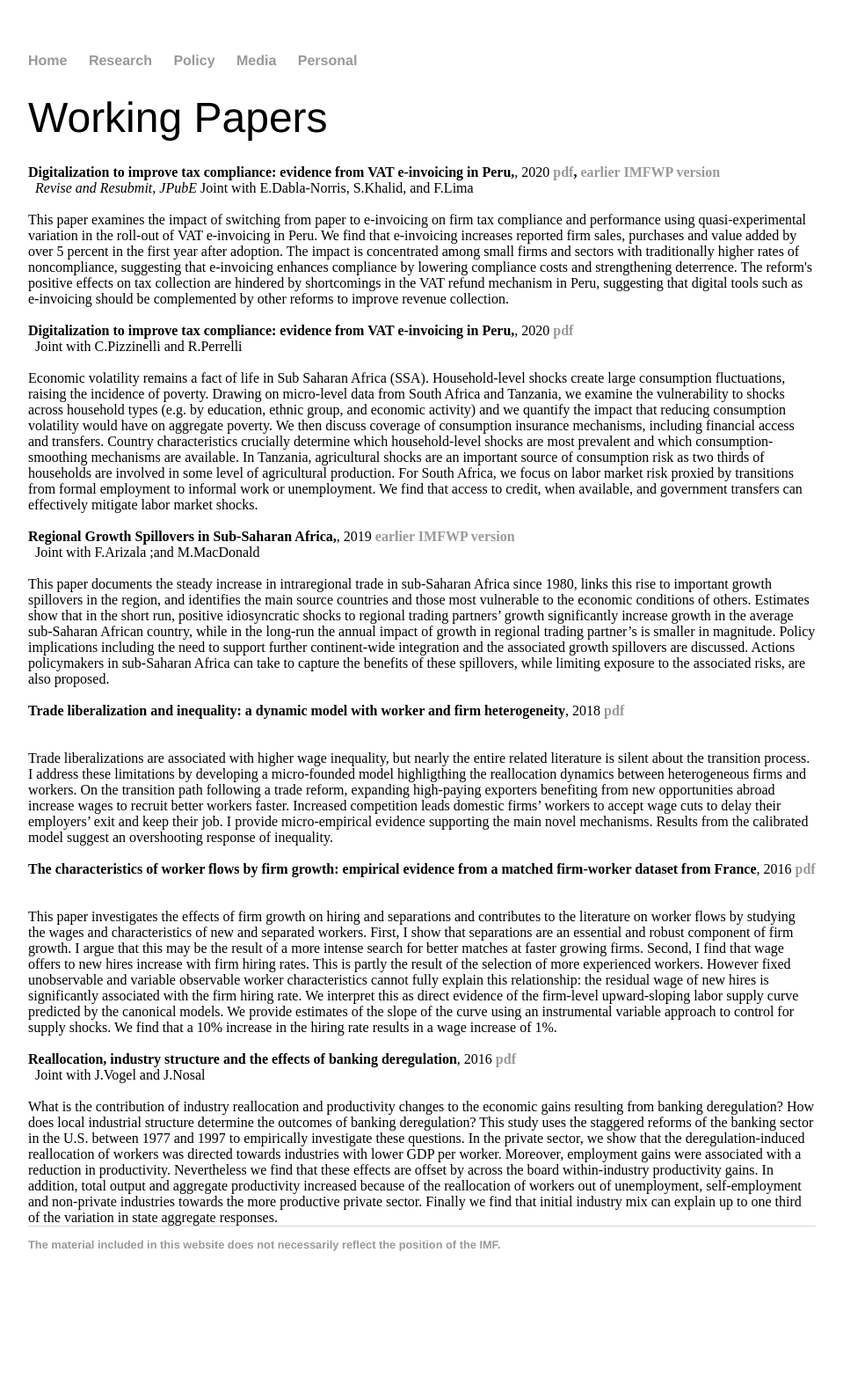
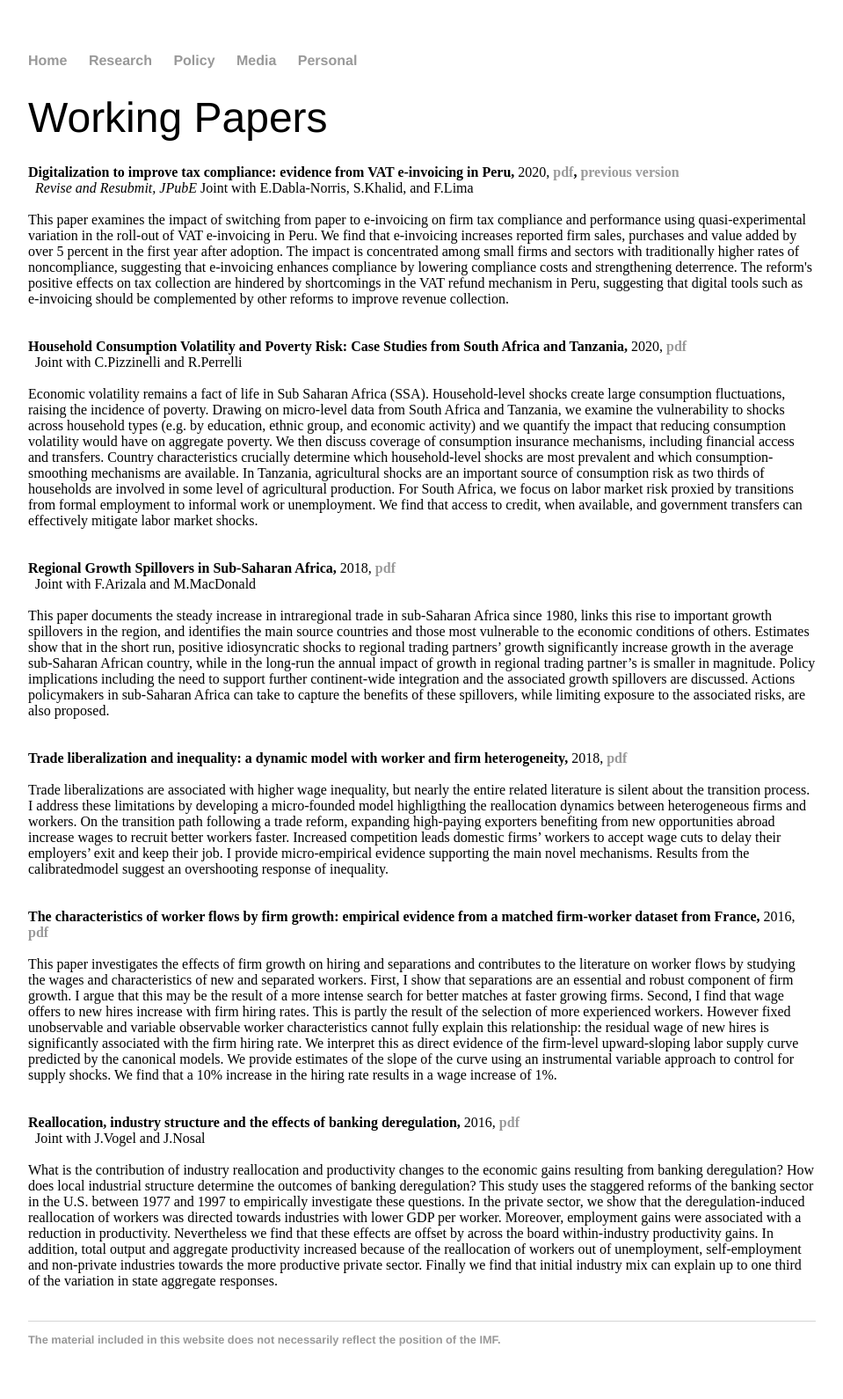
Before and after one commit to matthieubellon/matthieubellon.github.io, a Jekyll site: the page built from research/index.html, in a window 1280 px wide. Shown: the whole page at 88% size, without its empty margins (160-1119 px from the left). Built offline with Jekyll 4.4.1, drawn with Linux system fonts in a browser that asks for light colours; before the commit the page ends 1482 px from its top, so only the background shows below that.

Commit message:
Update index.html

```diff
--- a/research/index.html
+++ b/research/index.html
@@ -5,58 +5,46 @@ title: Matthieu Bellon, Economist
 <h1 id="Research_Papers">Working Papers</h1>
 <div class="pad-body">
 
-<br><strong>Digitalization to improve tax compliance: evidence from VAT e-invoicing in Peru,</strong>, 2020 <strong>
+<br><strong>Digitalization to improve tax compliance: evidence from VAT e-invoicing in Peru,</strong> 2020, <strong>
 <a href="/docs/Peru_einvoicing.pdf">pdf</a>,
-<a href="https://www.imf.org/en/Publications/WP/Issues/2019/11/01/Digitalization-to-Improve-Tax-Compliance-Evidence-from-VAT-e-Invoicing-in-Peru-48672">earlier IMFWP version</a></strong>
+<a href="https://www.imf.org/en/Publications/WP/Issues/2019/11/01/Digitalization-to-Improve-Tax-Compliance-Evidence-from-VAT-e-Invoicing-in-Peru-48672">previous version</a></strong>
 <br>&nbsp; <em> Revise and Resubmit, JPubE</em>  Joint with E.Dabla-Norris, S.Khalid, and F.Lima
 <br>
 <br>This paper examines the impact of switching from paper to e-invoicing on firm tax compliance and performance using quasi-experimental variation in the roll-out of VAT e-invoicing in Peru. We find that e-invoicing increases reported firm sales, purchases and value added by over 5 percent in the first year after adoption. The impact is concentrated among small firms and sectors with traditionally higher rates of noncompliance, suggesting that e-invoicing enhances compliance by lowering compliance costs and strengthening deterrence. The reform's positive effects on tax collection are hindered by shortcomings in the VAT refund mechanism in Peru, suggesting that digital tools such as e-invoicing should be complemented by other reforms to improve revenue collection.
 <br>
-
-<br><strong>Digitalization to improve tax compliance: evidence from VAT e-invoicing in Peru,</strong>, 2020 <strong>
+<br>
+<br><strong>Household Consumption Volatility and Poverty Risk: Case Studies from South Africa and Tanzania,</strong> 2020, <strong>
 <a href="https://www.imf.org/en/Publications/WP/Issues/2020/03/06/Household-Consumption-Volatility-and-Poverty-Risk-Case-Studies-from-South-Africa-and-Tanzania-48965">pdf</a></strong>
 <br>&nbsp; Joint with C.Pizzinelli and R.Perrelli
 <br>
 <br>Economic volatility remains a fact of life in Sub Saharan Africa (SSA). Household-level shocks create large consumption fluctuations, raising the incidence of poverty. Drawing on micro-level data from South Africa and Tanzania, we examine the vulnerability to shocks across household types (e.g. by education, ethnic group, and economic activity) and we quantify the impact that reducing consumption volatility would have on aggregate poverty. We then discuss coverage of consumption insurance mechanisms, including financial access and transfers. Country characteristics crucially determine which household-level shocks are most prevalent and which consumption-smoothing mechanisms are available. In Tanzania, agricultural shocks are an important source of consumption risk as two thirds of households are involved in some level of agricultural production. For South Africa, we focus on labor market risk proxied by transitions from formal employment to informal work or unemployment. We find that access to credit, when available, and government transfers can effectively mitigate labor market shocks.
 <br>
-
-<br><strong>Regional Growth Spillovers in Sub-Saharan Africa,</strong>, 2019 <strong>
-<a href="https://www.imf.org/en/Publications/WP/Issues/2019/07/24/Regional-Growth-Spillovers-in-Sub-Saharan-Africa-47005">earlier IMFWP version</a></strong>
-<br>&nbsp; Joint with F.Arizala ;and M.MacDonald
+<br>
+<br><strong>Regional Growth Spillovers in Sub-Saharan Africa,</strong> 2018, <strong>
+<a href="https://www.imf.org/en/Publications/WP/Issues/2019/07/24/Regional-Growth-Spillovers-in-Sub-Saharan-Africa-47005">pdf</a></strong>
+<br>&nbsp; Joint with F.Arizala and M.MacDonald
 <br>
 <br>This paper documents the steady increase in intraregional trade in sub-Saharan Africa since 1980, links this rise to important growth spillovers in the region, and identifies the main source countries and those most vulnerable to the economic conditions of others. Estimates show that in the short run, positive idiosyncratic shocks to regional trading partners’ growth significantly increase growth in the average sub-Saharan African country, while in the long-run the annual impact of growth in regional trading partner’s is smaller in magnitude. Policy implications including the need to support further continent-wide integration and the associated growth spillovers are discussed. Actions policymakers in sub-Saharan Africa can take to capture the benefits of these spillovers, while limiting exposure to the associated risks, are also proposed.
 <br>
-
-
-<br><strong>Trade liberalization and inequality: a dynamic model with worker and firm heterogeneity</strong>, 2018 <strong>
+<br>
+<br><strong>Trade liberalization and inequality: a dynamic model with worker and firm heterogeneity,</strong> 2018, <strong>
 <a href="/docs/TradeLiberalizationInequalityDynamics2018.pdf">pdf</a></strong><br>
 &nbsp;
+<br>Trade liberalizations are associated with higher wage inequality, but nearly the entire related literature is silent about the transition process. I address these limitations by developing a micro-founded model highligthing the reallocation dynamics between heterogeneous firms and workers. On the transition path following a trade reform, expanding high-paying exporters benefiting from new opportunities abroad increase wages to recruit better workers faster. Increased competition leads domestic firms’ workers to accept wage cuts to delay their employers’ exit and keep their job. I provide micro-empirical evidence supporting the main novel mechanisms. Results from the calibratedmodel suggest an overshooting response of inequality.
 <br>
-<br>Trade liberalizations are associated with higher wage inequality, but nearly
-the entire related literature is silent about the transition process. I address these
-limitations by developing a micro-founded model highligthing the reallocation
-dynamics between heterogeneous firms and workers. On the transition
-path following a trade reform, expanding high-paying exporters benefiting
-from new opportunities abroad increase wages to recruit better workers faster.
-Increased competition leads domestic firms’ workers to accept wage cuts to
-delay their employers’ exit and keep their job. I provide micro-empirical evidence
-supporting the main novel mechanisms. Results from the calibrated
-model suggest an overshooting response of inequality.
 <br>
-
-
-<br><strong>The characteristics of worker flows by firm growth: empirical evidence from a matched firm-worker dataset from France</strong>, 2016 <strong>
+<br><strong>The characteristics of worker flows by firm growth: empirical evidence from a matched firm-worker dataset from France,</strong> 2016, <strong>
 <a href="/docs/WorkerFlowsFirmGrowth.pdf">pdf</a></strong><br>
 &nbsp;
-<br>
 <br>This paper investigates the effects of firm growth on hiring and separations and contributes to the literature on worker flows by studying the wages and characteristics of new and separated workers. First, I show that separations are an essential and robust component of firm growth. I argue that this may be the result of a more intense search for better matches at faster growing firms. Second, I find that wage offers to new hires increase with firm hiring rates. This is partly the result of the selection of more experienced workers. However fixed unobservable and variable observable worker characteristics cannot fully explain this relationship: the residual wage of new hires is significantly associated with the firm hiring rate. We interpret this as direct evidence of the firm-level upward-sloping labor supply curve predicted by the canonical models. We provide estimates of the slope of the curve using an instrumental variable approach to control for supply shocks. We find that a 10% increase in the hiring rate results in a wage increase of 1%.
 <br>
-
-<br><strong>Reallocation, industry structure and the effects of banking deregulation</strong>, 2016 <strong>
+<br>
+<br><strong>Reallocation, industry structure and the effects of banking deregulation,</strong> 2016, <strong>
 <a href="/docs/ReallocationDeregulation.pdf">pdf</a></strong><br>
 &nbsp; Joint with J.Vogel and J.Nosal
 <br>
 <br>What is the contribution of industry reallocation and productivity changes to the economic gains resulting from banking deregulation? How does local industrial structure determine the outcomes of banking deregulation? This study uses the staggered reforms of the banking sector in the U.S. between 1977 and 1997 to empirically investigate these questions. In the private sector, we show that the deregulation-induced reallocation of workers was directed towards industries with lower GDP per worker. Moreover, employment gains were associated with a reduction in productivity. Nevertheless we find that these effects are offset by across the board within-industry productivity gains. In addition, total output and aggregate productivity increased because of the reallocation of workers out of unemployment, self-employment and non-private industries towards the more productive private sector. Finally we find that initial industry mix can explain up to one third of the variation in state aggregate responses.
 <br>
-
+<br>
 </div>
+<br>
```
